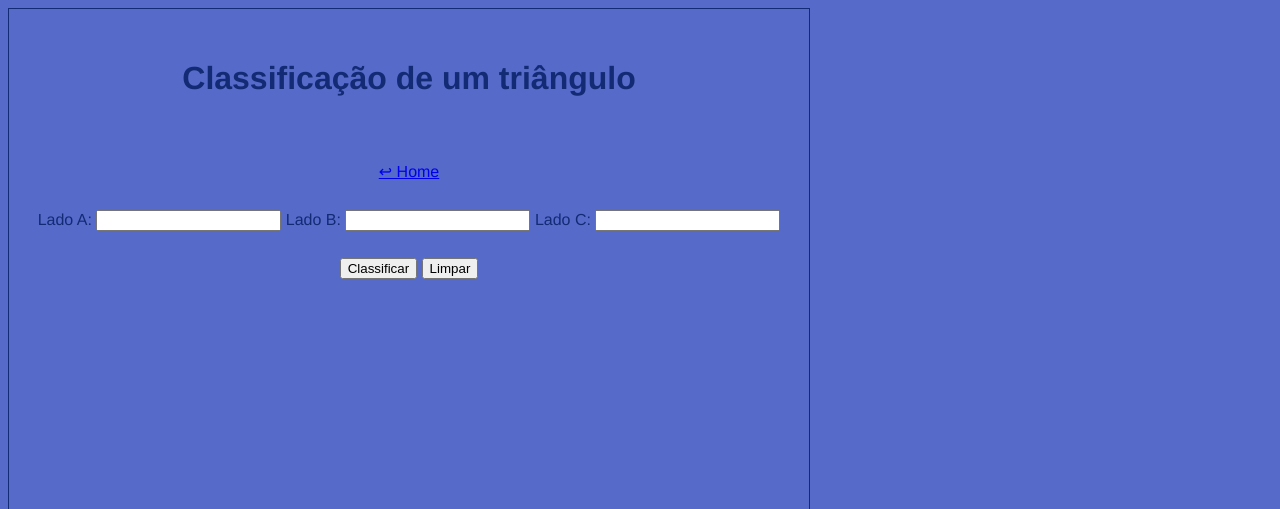
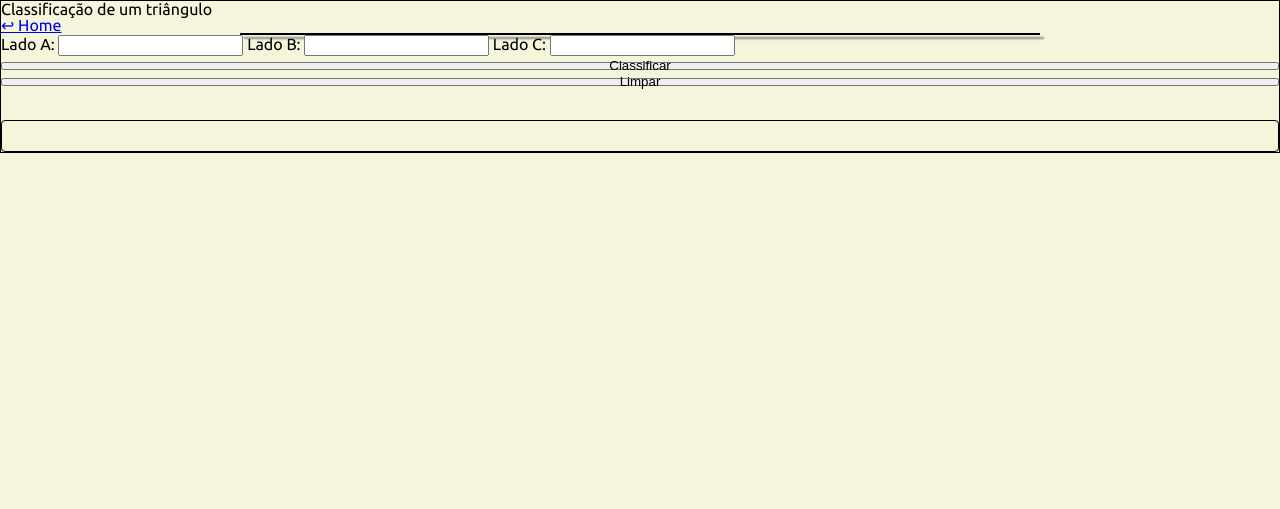
Before and after one commit to JuliaVitoriaS/logica_de_programacao_js, a plain HTML site: page classificacao_triangulo.html in a window 1280 px wide. Shown: the top 509 px of the page. Drawn offline with Linux system fonts and the light colour scheme.

Commit message:
realizando o style do primeiro exercicio

```diff
--- a/classificacao_triangulo.html
+++ b/classificacao_triangulo.html
@@ -5,14 +5,26 @@
     <meta name="viewport" content="width=device-width, initial-scale=1.0">
     <title>Classificação de um triângulo</title>
     <link rel="stylesheet" type="text/css" href="style.css">
+    <link rel="stylesheet" href="reset.css">
+    <link rel="stylesheet" href="style.css">
 </head>
+
+
+
 <body>
+
 
     <div style="border: 1px solid">
         <h1>Classificação de um triângulo</h1>
         <a href="index.html">↩ Home</a>
 
+       <main>
+
         <form action=".">
+        </form>
+
+       </main>
+
 
             <label for="ladoA">Lado A:</label>
             <input type="number" id="ladoA" min="0">
--- a/desafio3.js
+++ b/desafio3.js
@@ -43,7 +43,7 @@ if ( !isNaN(temperaturaAtual)) {
        (`temperatura = ${FC.toFixed(2)}`);
     }
     else if ( atual == "f" && conversao == "k"){
-      temperaturaConvertida = (temperaturaAtual
+      temperaturaConvertida = (temperaturaAtual )
     }
     else if (atual == "k" && conversao == "c"){
       window.alert (`temperatura = ${KC.toFixed(2)}`);
--- /dev/null
+++ b/reset.css
@@ -0,0 +1,49 @@
+/* http://meyerweb.com/eric/tools/css/reset/
+   v2.0 | 20110126
+   License: none (public domain)
+*/
+
+html, body, div, span, applet, object, iframe,
+h1, h2, h3, h4, h5, h6, p, blockquote, pre,
+a, abbr, acronym, address, big, cite, code,
+del, dfn, em, img, ins, kbd, q, s, samp,
+small, strike, strong, sub, sup, tt, var,
+b, u, i, center,
+dl, dt, dd, ol, ul, li,
+fieldset, form, label, legend,
+table, caption, tbody, tfoot, thead, tr, th, td,
+article, aside, canvas, details, embed,
+figure, figcaption, footer, header, hgroup,
+menu, nav, output, ruby, section, summary,
+time, mark, audio, video {
+	margin: 0;
+	padding: 0;
+	border: 0;
+	font-size: 100%;
+	font: inherit;
+	vertical-align: baseline;
+
+}
+/* HTML5 display-role reset for older browsers */
+article, aside, details, figcaption, figure,
+footer, header, hgroup, menu, nav, section {
+	display: block;
+}
+body {
+	line-height: 1;
+}
+ol, ul {
+	list-style: none;
+}
+blockquote, q {
+	quotes: none;
+}
+blockquote:before, blockquote:after,
+q:before, q:after {
+	content: '';
+	content: none;
+}
+table {
+	border-collapse: collapse;
+	border-spacing: 0;
+}
--- a/style.css
+++ b/style.css
@@ -1,34 +1,60 @@
-/* Redefinindo alguns estilos padrão do navegador */
-/* styles.css */
+@import url('https://fonts.googleapis.com/css2?family=Ubuntu:ital,wght@0,300;0,400;0,500;0,700;1,300;1,400;1,500;1,700&display=swap');
+
+*{
+    box-sizing: border-box;
+}
+
+
 body {
-    background-color:palegoldenrod;
-    font-family: Arial, sans-serif;
-    margin: 10;
-    padding: 10;
+    font-family: 'Ubuntu',sans-serif;
+    background-color: beige;
 
 
 }
 
-div {
-    height: 500px;
-    width: 800px;
-}
-h1 {
-    color:burlywood(19, 90, 222);
-}body {
-    font-family: "Helvetica Neue", Helvetica, Arial, sans-serif;
-    background-color:rgb(86, 106, 202);
-    color:rgb(19, 43, 116);
+.titulo-pagina {
+ width: 600px;
+ margin:2rem auto;
+ text-align:center;
+ font-size: 2.2rem;
 
 
-    padding: 0;
-    line-height: 3.0;
-    text-align: center;
-    overflow-x: hidden;
+}
+main {
+    width: 800px;
+    border-width: 1px;
+    border-style: solid;
+    border-color: black;
+    border:1px solid black; /*shorthand para a borda */
+    margin:auto;
+    background-color: #bebebe;
+    box-shadow: 4px 4px 2px #888;
 
-}body {
+}
+.elementos-em-linha{
+    display: flex;
+    justify-content: space-between;
 
-    background-size: cover;
-    background-position: center;
-    background-repeat: no-repeat;
 }
+
+.botoes {
+    margin:2rem 0;
+    display: flex;
+    gap:1rem;
+}
+button{
+    width: 100%;
+    line-height: 2.2px;
+}
+
+input {
+    width:line
+
+}
+
+#resultado {
+    border: 1px solid black;
+    height: 2rem;
+    margin: 2rem 0 0 0;
+    border-radius: 4px;
+}
```
Also changed, not shown: busca-nome.html (added), 1 other file.
